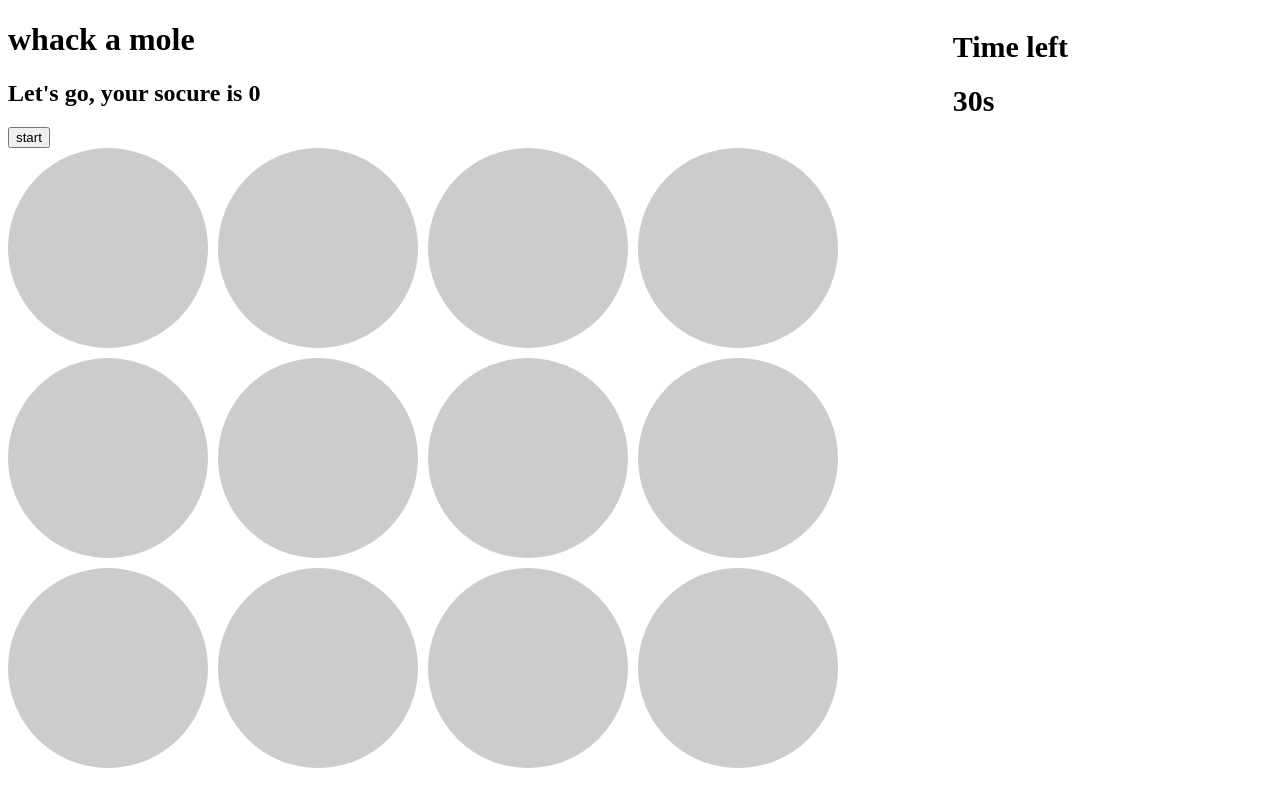
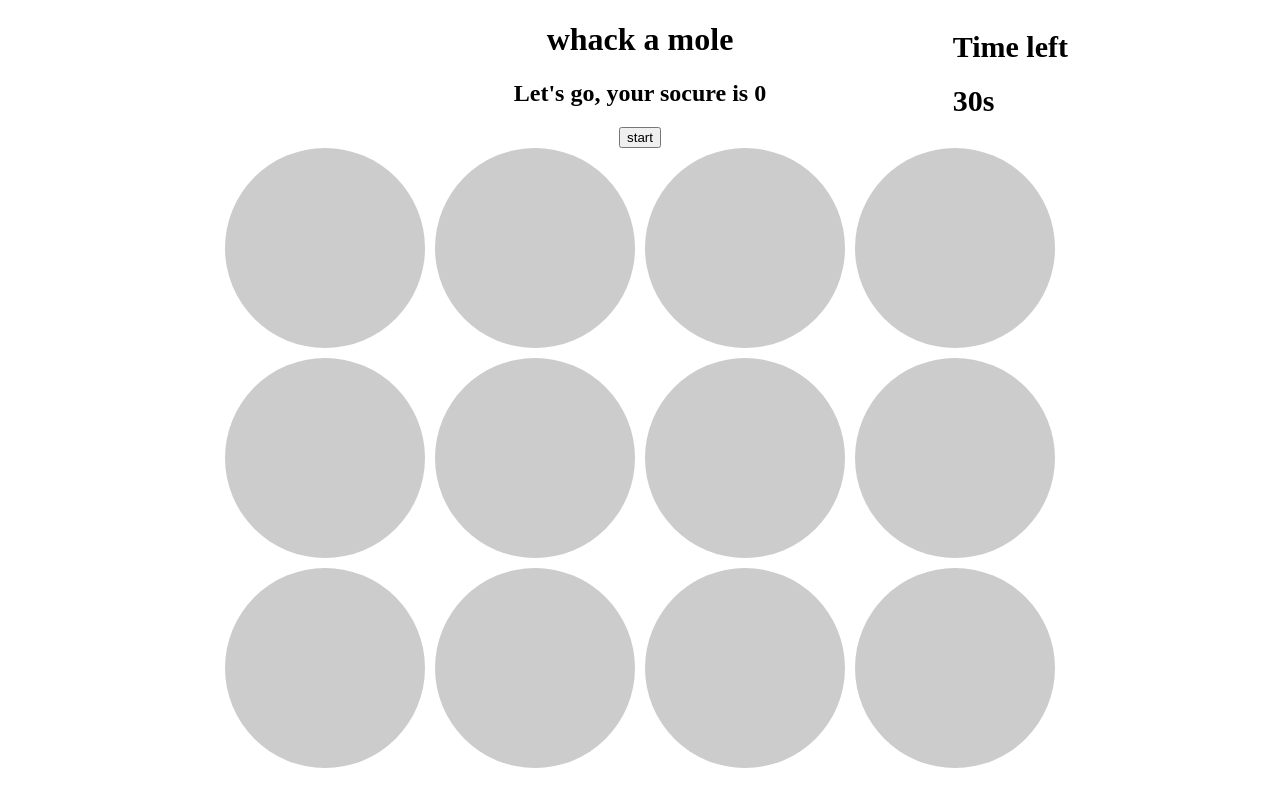
Before and after one commit to VirginiaBC/mean_stack, a plain HTML site: page project/whack_a_mole.html in a window 1280 px wide. Drawn offline with Linux system fonts and the light colour scheme.

Commit message:
add cssfile

```diff
--- /dev/null
+++ b/project/style.css
@@ -0,0 +1,25 @@
+header {
+	text-align: center;
+}
+.grid {
+    display: grid;
+    grid-template-columns: repeat(4, 200px);
+    grid-template-rows: repeat(3, 200px);
+    gap: 10px;
+    justify-content: center;
+}
+
+.circle {
+    width: 200px;
+    height: 200px;
+    border-radius: 50%;
+    background-color: #ccc;
+}
+
+.timer {
+    position: absolute;
+    top: 0;
+    right: 15%;
+    padding: 10px 20px;
+    font-size: 15px;
+}
--- a/project/whack_a_mole.html
+++ b/project/whack_a_mole.html
@@ -1,39 +1,22 @@
 <!DOCTYPE html>
 <html lang="en">
+
 <head>
 	<meta charset="UTF-8">
 	<meta http-equiv="X-UA-Compatible" content="IE=edge">
 	<meta name="viewport" content="width=device-width, initial-scale=1.0">
 	<title>Document</title>
-    <style type="text/css">
-		.grid {
-			display: grid;
-			grid-template-columns: repeat(4, 200px);
-			grid-template-rows: repeat(3, 200px);
-			gap: 10px;
-		}
-
-		.circle {
-			width: 200px;
-			height: 200px;
-			border-radius: 50%;
-			background-color: #ccc;
-		}
-
-		.timer {
-			position: absolute;
-			top: 0;
-			right: 15%;
-			padding: 10px 20px;
-			font-size: 15px;
-		}
-	</style>
+	<link rel="stylesheet" type="text/css" href="style.css">
 	<script src="./whack_a_mole.js" defer></script>
 </head>
+
 <body>
+	<header>
 		<h1>whack a mole</h1>
 		<h2 id="score">Let's go, your socure is 0</h2>
 		<button id="start">start</button>
+	</header>
+
 	<div class="timer">
 		<h1>Time left</h1>
 		<h1 id="time">30s</h1>
@@ -41,7 +24,7 @@
 
 	<div class="grid" id="mole_grid">
 		<div class="circle" id="hole_0" style="background-image: url('mole.png'); background-position: center;""></div>
-		<div class="circle" id="hole_1"></div>
+		<div class=" circle" id="hole_1"></div>
 		<div class="circle" id="hole_2"></div>
 		<div class="circle" id="hole_3"></div>
 		<div class="circle" id="hole_4"></div>
```
Lines whose indentation alone changed are shown as unchanged.
